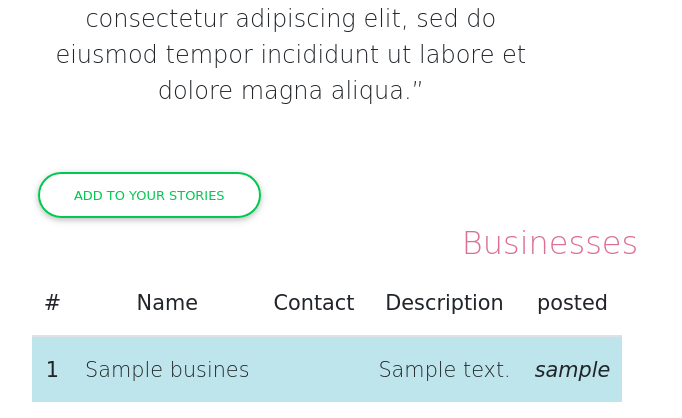
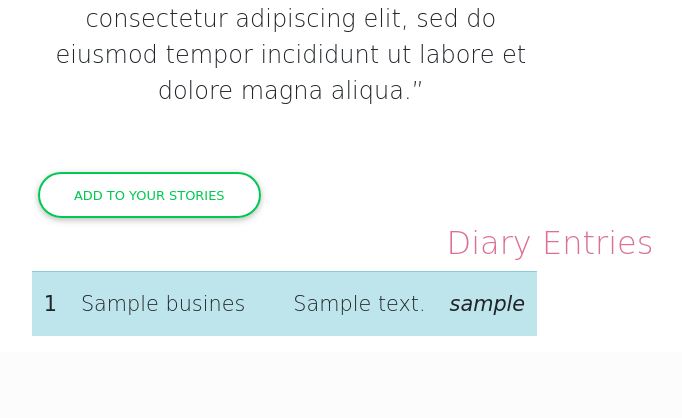
Before and after one commit to ChristineKarimi/myDiary, a Django app: a page that uses diary/templates/hood.html in a window 1280 px wide. Shown: the part 640-1058 px from the top of the page, without its empty margins (90-772 px from the left). After the commit the page ends 976 px from the top, so only its background shows below. Run offline with Django 3.2, Linux system fonts and the light colour scheme; a user stored in the database is signed in; tables that the repository leaves empty hold one stand-in row (values such as "Sample post"); grey boxes marked "Sample" are stand-in pictures; some libraries are stand-ins or nearby versions; some web fonts are replaced.

Commit message:
Final changes

```diff
--- a/diary/templates/hood.html
+++ b/diary/templates/hood.html
@@ -26,18 +26,10 @@
                 {%for business in found%}
                 <div>
                     <span class="text-highlight">
-                        <h2>Businesses</h2>
+                        <h2>Diary Entries</h2>
                     </span>
                     <table class="table table-striped w-auto">
-                        <thead>
-                            <tr>
-                                <th>#</th>
-                                <th> Name</th>
-                                <th>Contact</th>
-                                <th>Description</th>
-                                <th>posted</th>
-                            </tr>
-                        </thead>
+
                         <tbody>
                             <tr class="table-info">
                                 <th scope="row">1</th>
--- a/diaryapp/settings.py
+++ b/diaryapp/settings.py
@@ -9,7 +9,7 @@ https://docs.djangoproject.com/en/1.11/ref/settings/
 """
 
 import os
-# import django_heroku
+import django_heroku
 
 # Build paths inside the project like this: os.path.join(BASE_DIR, ...)
 BASE_DIR = os.path.dirname(os.path.dirname(os.path.abspath(__file__)))
@@ -24,7 +24,7 @@ SECRET_KEY = 'c!1uhx+_p-%sr98czvs-i*!pj79h86c5(ura$^#iiwcbi!ho7f'
 # SECURITY WARNING: don't run with debug turned on in production!
 DEBUG = True
 
-ALLOWED_HOSTS = []
+ALLOWED_HOSTS = ['myydiary.herokuapp.com']
 
 
 # Application definition
@@ -133,4 +133,4 @@ MEDIA_ROOT = os.path.join(BASE_DIR,'media')
 
 STATICFILES_STORAGE = 'whitenoise.storage.CompressedManifestStaticFilesStorage'
 
-# django_heroku.settings(locals())
+django_heroku.settings(locals())
```
